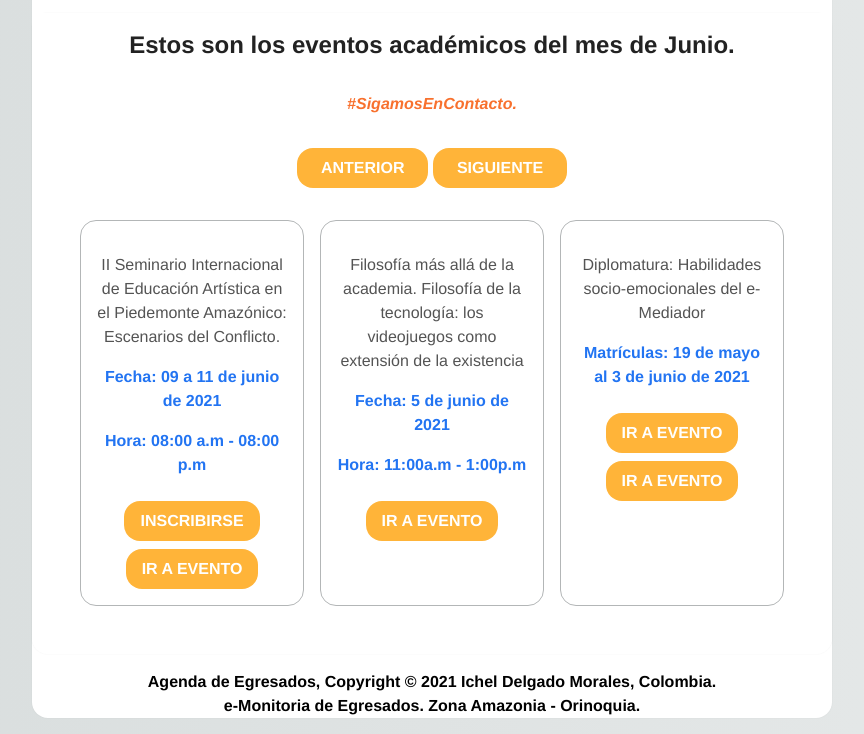
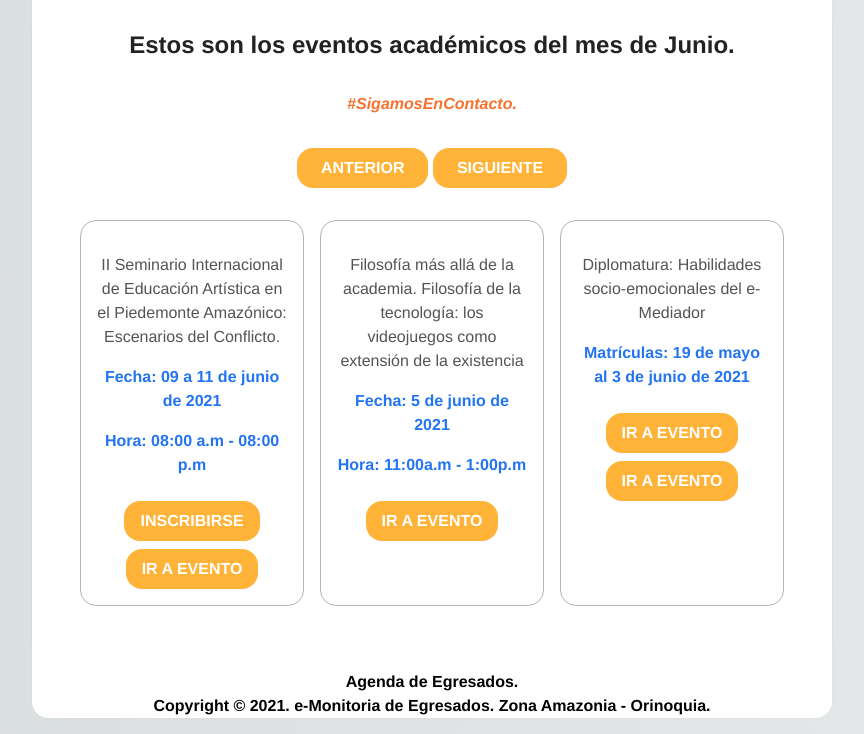
Before and after one commit to icheld123/AgendaUnad, a plain HTML site: page investigacion.html in a window 1280 px wide. Shown: the part 231-965 px from the top of the page, without its empty margins (208-1072 px from the left). Drawn offline with nearby package versions, Linux system fonts and the light colour scheme.

Commit message:
Update investigacion.html

```diff
--- a/investigacion.html
+++ b/investigacion.html
@@ -120,7 +120,7 @@
     </div>
     <div id="footer">
         <footer>
-            <p>Agenda de Egresados, Copyright © 2021 Ichel Delgado Morales, Colombia.<br>e-Monitoria de Egresados. Zona
+            <p>Agenda de Egresados. <br>Copyright © 2021. e-Monitoria de Egresados. Zona
                 Amazonia - Orinoquia.</p>
         </footer>
     </div>
```
